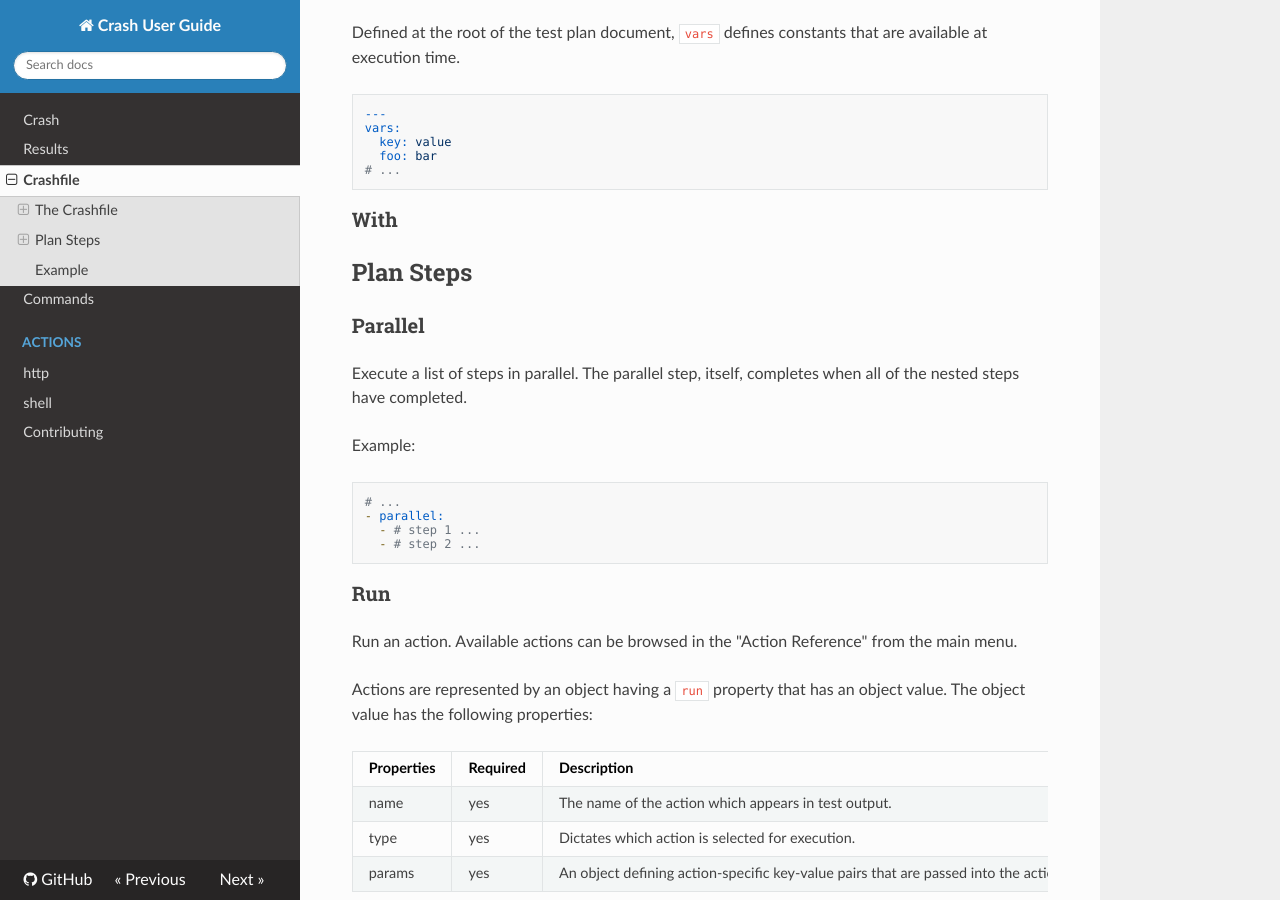
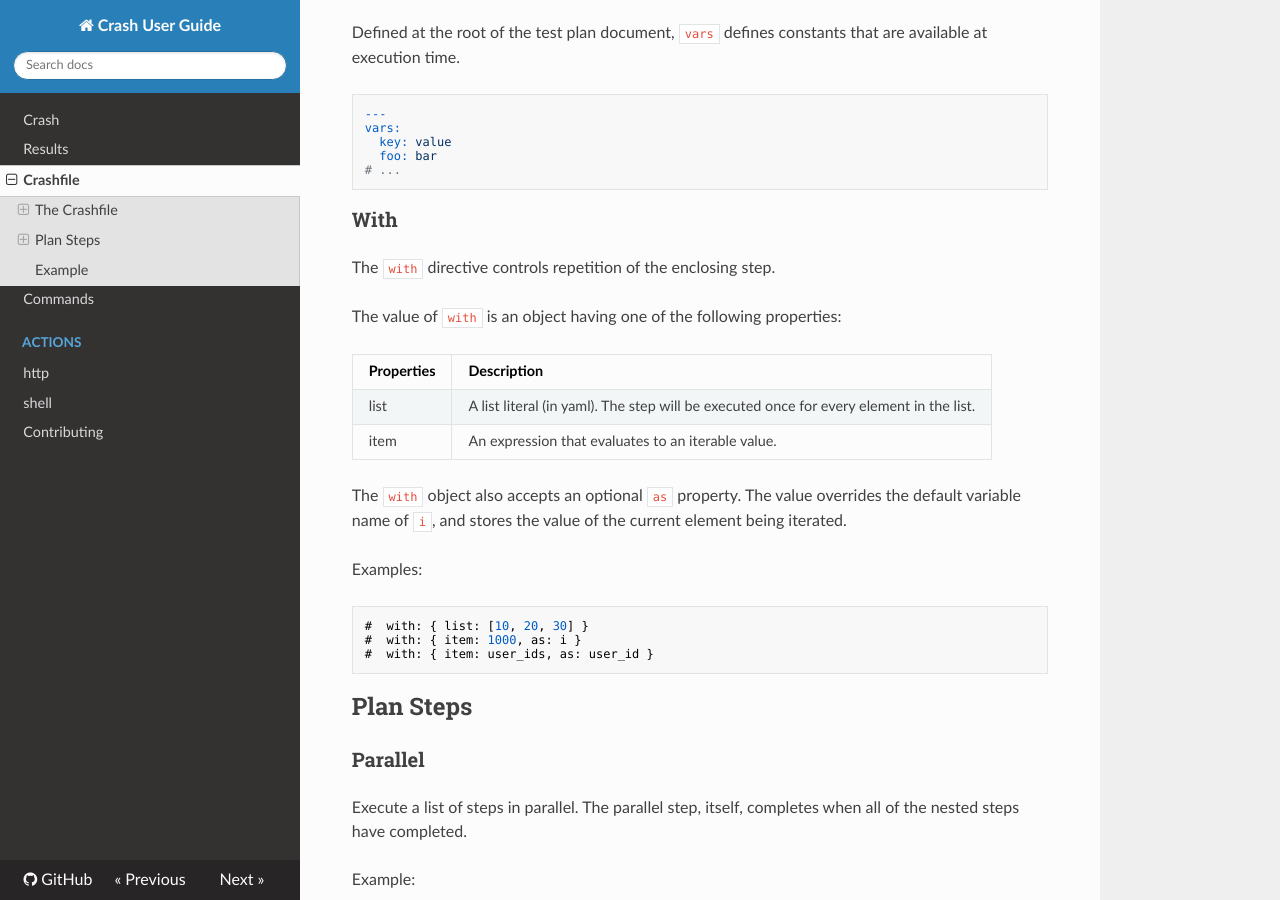
Before and after one commit to troykinsella/crash, an MkDocs documentation site: the page built from docs/crashfile.md, in a window 1280 px wide and 900 px high, scrolled down 1239 px. Built offline with MkDocs 1.6.1, drawn with Linux system fonts in a browser that asks for light colours; nearby versions of some CDN libraries; old or Windows-style settings are respelled for this version of MkDocs.

Commit message:
A tickle of `with` documentation.

````diff
--- a/docs/crashfile.md
+++ b/docs/crashfile.md
@@ -60,7 +60,24 @@
 
 ### With
 
+The `with` directive controls repetition of the enclosing step.
 
+The value of `with` is an object having one of the following properties:
+
+Properties | Description
+---------- | -----------
+list       | A list literal (in yaml). The step will be executed once for every element in the list.
+item       | An expression that evaluates to an iterable value.
+
+The `with` object also accepts an optional `as` property. The value overrides the default
+variable name of `i`, and stores the value of the current element being iterated.
+
+Examples:
+```
+#  with: { list: [10, 20, 30] }
+#  with: { item: 1000, as: i }
+#  with: { item: user_ids, as: user_id }
+```
 
 ## Plan Steps
 
````
